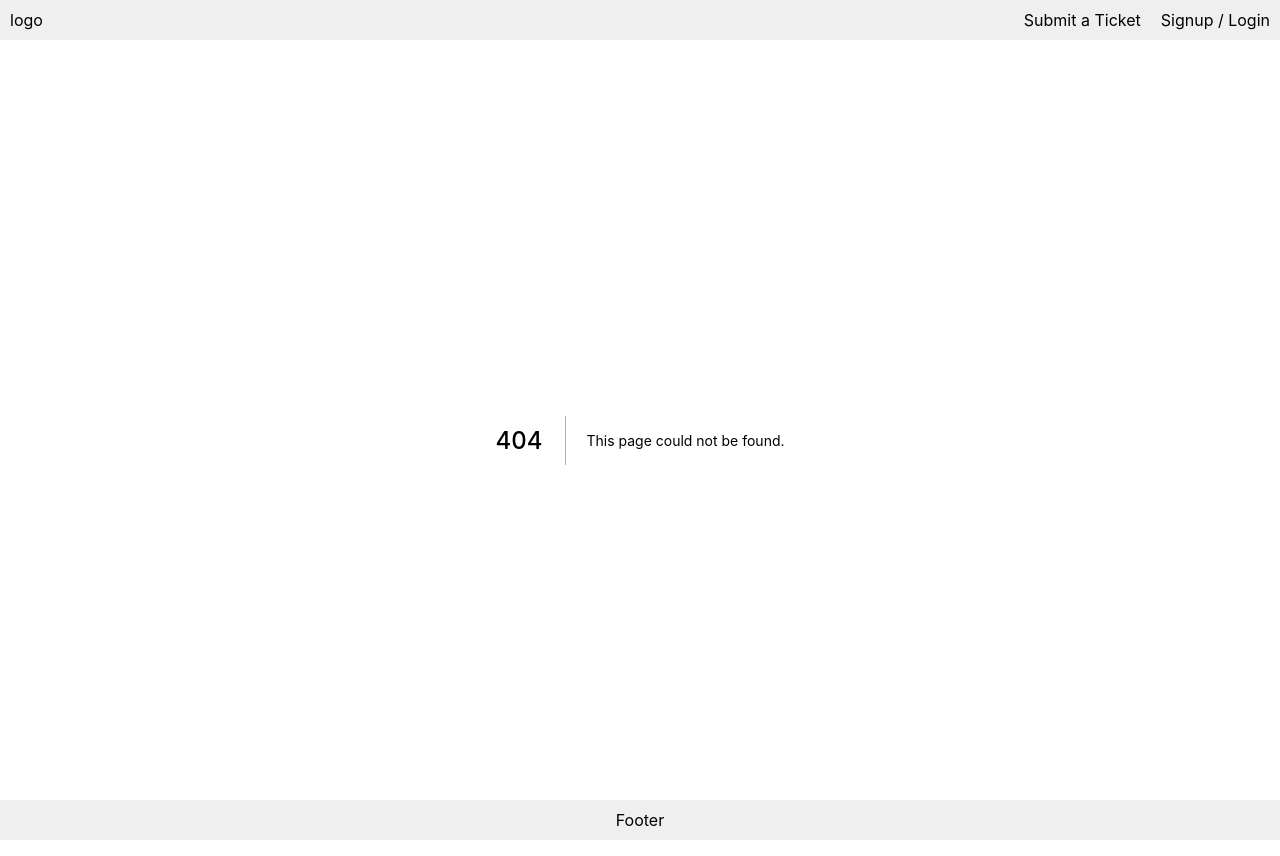
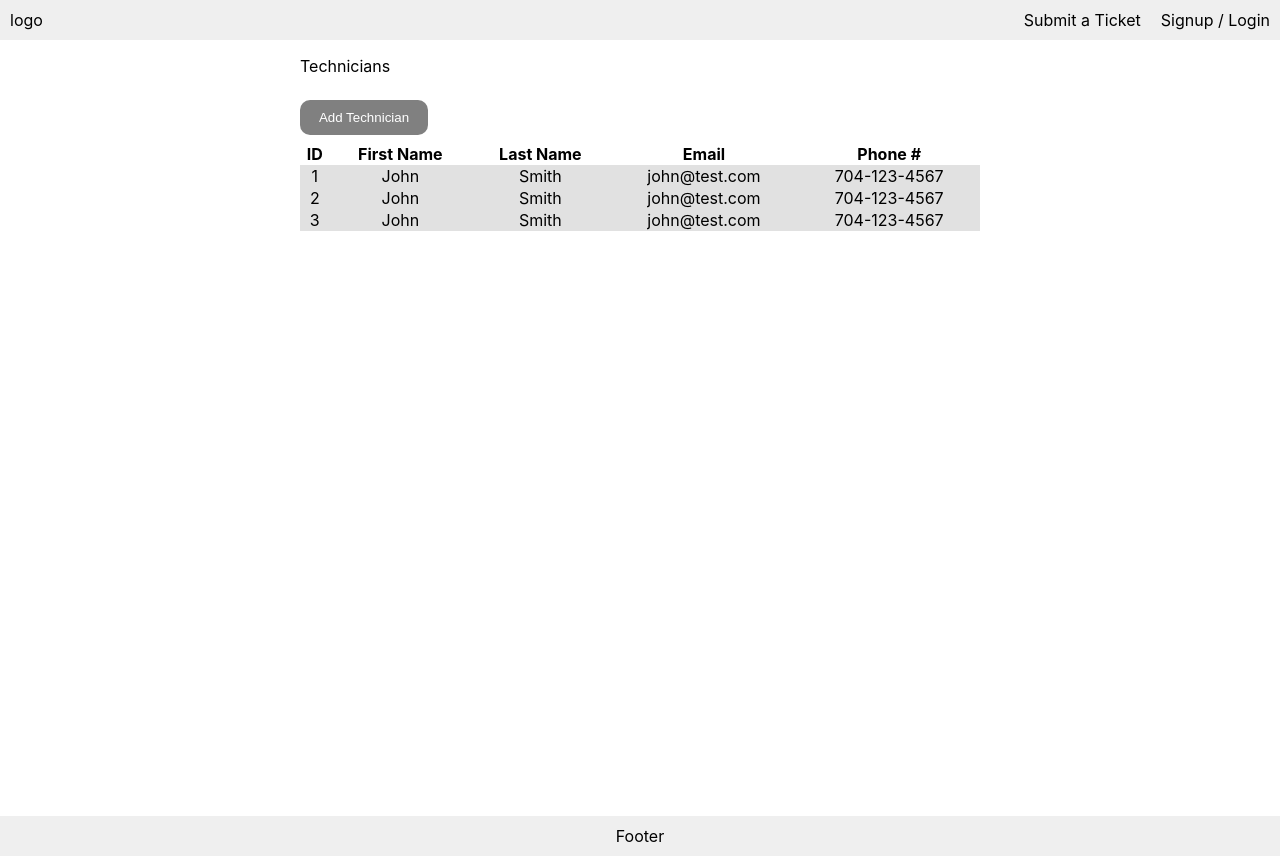
Before and after one commit to mcneelyad/nextjs-helpdesk-tickets, a Next.js app in the folder frontend/: page /technicians in a window 1280 px wide. Before the commit this address had no page. Built offline with nearby package versions, Linux system fonts and the light colour scheme.

Commit message:
Add UI for adding a new technician

```diff
--- /dev/null
+++ b/frontend/components/NewTechModal.js
@@ -0,0 +1,56 @@
+import { useState } from 'react';
+import styles from '../styles/technicians/NewTechnicianModal.module.css';
+
+const NewTechnicianModal = ({ handleClose, show, setShowTechModal }) => {
+    const [firstName, setFirstName] = useState('');
+    const [lastName, setLastName] = useState('');
+    const [email, setEmail] = useState('');
+    const [phone, setPhone] = useState('');
+
+    const showHideClassName = show ? `${styles.modal} + " " + ${styles.display}` : `${styles.modal} + " " + ${styles.hide}`;
+
+    const handleSubmit = e => {
+        e.preventDefault();
+        console.log('form submit')
+        console.log(firstName, lastName, email, phone);
+        setFirstName('');
+        setLastName('');
+        setEmail('')
+        setPhone('');
+        setShowTechModal(false);
+    }
+
+    return (
+        <div className={showHideClassName}>
+            <section className={styles.main}>
+                <div className={styles.header}>
+                    <h3>Add a New Technician</h3>
+                </div>
+                <div className={styles.body}>
+                    <form className={styles.form} onSubmit={handleSubmit}>
+                        <label htmlFor="firstName">First Name
+                            <input type="text" name="firstName" placeholder="Enter your first name..." value={firstName} onChange={e => setFirstName(e.target.value)} required />
+                        </label>
+                        <label htmlFor="lastName">Last Name
+                            <input type="text" name="lastName" placeholder="Enter your last name..." value={lastName} onChange={e => setLastName(e.target.value)} required />
+                        </label>
+                        <label htmlFor="email">Email
+                            <input type="text" name="email" placeholder="Enter your email..." value={email} onChange={e => setEmail(e.target.value)} required />
+                        </label>
+                        <label htmlFor="phone">Phone
+                            <input type="text" name="phone" placeholder="Enter your phone..." value={phone} onChange={e => setPhone(e.target.value)} required />
+                        </label>
+
+                        <div className={styles.footer}>
+                            <button type="submit">Add</button>
+                            <button onClick={handleClose}>Close</button>
+                        </div>
+                    </form>
+                </div>
+
+            </section>
+        </div>
+    );
+};
+
+export default NewTechnicianModal;
--- a/frontend/components/Ticket.js
+++ b/frontend/components/Ticket.js
@@ -1,5 +1,5 @@
 import Link from 'next/link';
-import styles from '../styles/TicketList.module.css';
+import styles from '../styles/tickets/TicketList.module.css';
 
 const Ticket = ({ ticket }) => {
     const formatDateString = (dateString) => {
--- /dev/null
+++ b/frontend/pages/technicians.js
@@ -0,0 +1,76 @@
+import { useState } from 'react';
+import NewTechnicianModal from "../components/NewTechModal";
+
+import styles from '../styles/technicians/technicians.module.css';
+
+const TechniciansList = () => {
+    const [showTechModal, setShowTechModal] = useState(false);
+
+    const showModal = () => setShowTechModal(true);
+    const hideModal = () => setShowTechModal(false);
+
+    const technicians = [
+        {
+            "id": 1,
+            "firstName": "John",
+            "lastName": "Smith",
+            "email": "john@test.com",
+            "phone": "704-123-4567"
+        },
+        {
+            "id": 2,
+            "firstName": "John",
+            "lastName": "Smith",
+            "email": "john@test.com",
+            "phone": "704-123-4567"
+        },
+        {
+            "id": 3,
+            "firstName": "John",
+            "lastName": "Smith",
+            "email": "john@test.com",
+            "phone": "704-123-4567"
+        }
+    ]
+
+    return (
+        <div className={styles.techniciansListPage}>
+            <p>Technicians</p>
+            <NewTechnicianModal setShowTechModal={setShowTechModal} show={showTechModal} handleClose={hideModal} />
+            <button className={styles.openModalBtn} type="button" onClick={showModal}>
+                Add Technician
+            </button>
+            <div className="techniciansList">
+                <table className={styles.table}>
+                    <thead>
+                        <tr>
+                            <th>ID</th>
+                            <th>First Name</th>
+                            <th>Last Name</th>
+                            <th>Email</th>
+                            <th>Phone #</th>
+                        </tr>
+                    </thead>
+                    <tbody>
+                        {technicians.length ?
+                            technicians.map(tech => {
+                                return <tr className={styles.tr} key={tech.id}>
+                                    <td>{tech.id}</td>
+                                    <td>{tech.firstName}</td>
+                                    <td>{tech.lastName}</td>
+                                    <td>{tech.email}</td>
+                                    <td>{tech.phone}</td>
+                                </tr>
+                            }) :
+                            <tr className={styles.tr} colspan="5">
+                                No technicians found
+                            </tr>
+                        }
+                    </tbody>
+                </table>
+            </div>
+        </div>
+    )
+};
+
+export default TechniciansList;
--- a/frontend/pages/ticket/[id].js
+++ b/frontend/pages/ticket/[id].js
@@ -1,6 +1,6 @@
 import { useRouter } from 'next/router';
 
-import styles from '../../styles/TicketById.module.css';
+import styles from '../../styles/tickets/TicketById.module.css';
 
 const TicketById = ({ ticket }) => {
 
--- a/frontend/pages/ticket/new.js
+++ b/frontend/pages/ticket/new.js
@@ -3,7 +3,7 @@ import { useState } from 'react';
 
 import Router, { useRouter } from 'next/router';
 
-import styles from '../../styles/NewTicket.module.css';
+import styles from '../../styles/tickets/NewTicket.module.css';
 
 const NewTicket = () => {
     const [title, setTitle] = useState('');
--- a/frontend/pages/tickets.js
+++ b/frontend/pages/tickets.js
@@ -1,6 +1,6 @@
 import Ticket from '../components/Ticket';
 
-import styles from '../styles/TicketList.module.css';
+import styles from '../styles/tickets/TicketList.module.css';
 
 const Tickets = ({ tickets }) => {
   return (
--- /dev/null
+++ b/frontend/styles/technicians/NewTechnicianModal.module.css
@@ -0,0 +1,62 @@
+.main {
+    position: fixed;
+    background: white;
+    height: 60%vh;
+    top: 50%;
+    left: 50%;
+    transform: translate(-50%,-50%);
+    border-radius: 10px;
+    max-width: 700px;
+    width: 100%;
+    display: flex;
+    text-align: left;
+    flex-direction: column;
+}
+
+.modal {
+    position: fixed;
+    top: 0;
+    left: 0;
+    width: 100%;
+    height: 100%;
+    background: rgba(0, 0, 0, 0.6);
+}
+
+.display {
+    display: block;
+}
+
+.hide {
+    display: none;
+}
+
+.header {
+    text-align: center;
+}
+
+.body {
+    padding: 10px;
+}
+
+.footer button {
+    margin-right: 10px;
+    float: right;
+}
+
+.form input {
+    width: 100%;
+}
+
+.form input[type=text] {
+    width: 100%;
+    padding: 12px 20px;
+    margin: 8px 0;
+    box-sizing: border-box;
+    border: none;
+    border-bottom: 2px solid grey;
+}
+
+.form button[type="submit"] {
+    background-color: grey;
+    color: white;
+}
--- /dev/null
+++ b/frontend/styles/technicians/technicians.module.css
@@ -0,0 +1,49 @@
+.techniciansListPage {
+    height: 100vh;
+    margin: 0 300px;
+}
+
+.techniciansListPage button {
+    border: none;
+    padding: 10px;
+    width: 8rem;
+    cursor: pointer;
+    border-radius: 10px;
+}
+
+.openModalBtn {
+    background-color: grey;
+    color: white;
+    padding: 14px 20px;
+    margin: 8px 0;
+    border: none;
+    cursor: pointer;
+    width: 100%;
+    border-radius: 7px;
+}
+
+.openModalBtn:hover {
+    background-color: #efefef;
+    color: black;
+}
+
+.table {
+    width: 100%;
+    border-collapse: collapse;
+}
+
+.table>thead,
+.tr {
+    padding: 8px;
+}
+
+.tr {
+    width: 100%;
+    background-color: #e1e1e1;
+    text-align: center;
+    margin: 5px;
+}
+
+.table>thead {
+    width: 25%;
+}
```
Also changed, not shown: frontend/styles/tickets/NewTicket.module.css (renamed from frontend/styles/NewTicket.module.css), frontend/styles/tickets/TicketById.module.css (renamed from frontend/styles/TicketById.module.css), frontend/styles/tickets/TicketList.module.css (renamed from frontend/styles/TicketList.module.css).
